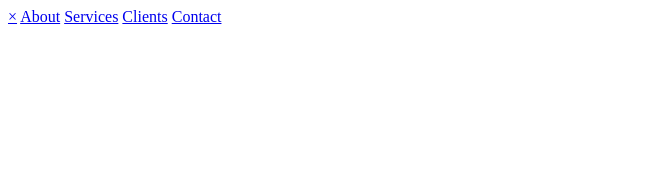
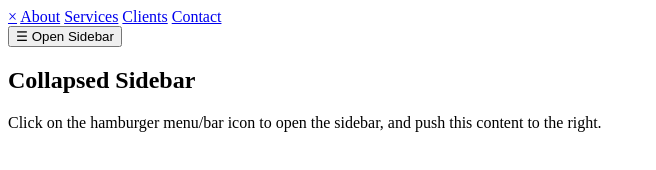
Before and after one commit to BebbTanner/HTML-collapsed-sidebar, a plain HTML site: page index.html in a window 1280 px wide. Shown: the whole page, without its empty margins (0-656 px from the left). Drawn offline with Linux system fonts and the light colour scheme.

Commit message:
Here I have implemented the main div.
This has a button attached to it that currently displayed on the page, but it does not function.

```diff
--- a/index.html
+++ b/index.html
@@ -21,6 +21,12 @@
         <a href="#">Contact</a>
     </div>
 
+    <div id="main">
+        <button class="openbtn" onclick="openNav()">☰ Open Sidebar</button>
+        <h2>Collapsed Sidebar</h2>
+        <p>Click on the hamburger menu/bar icon to open the sidebar, and push this content to the right.</p>
+    </div>
+
 </body>
 
 </html>
```
